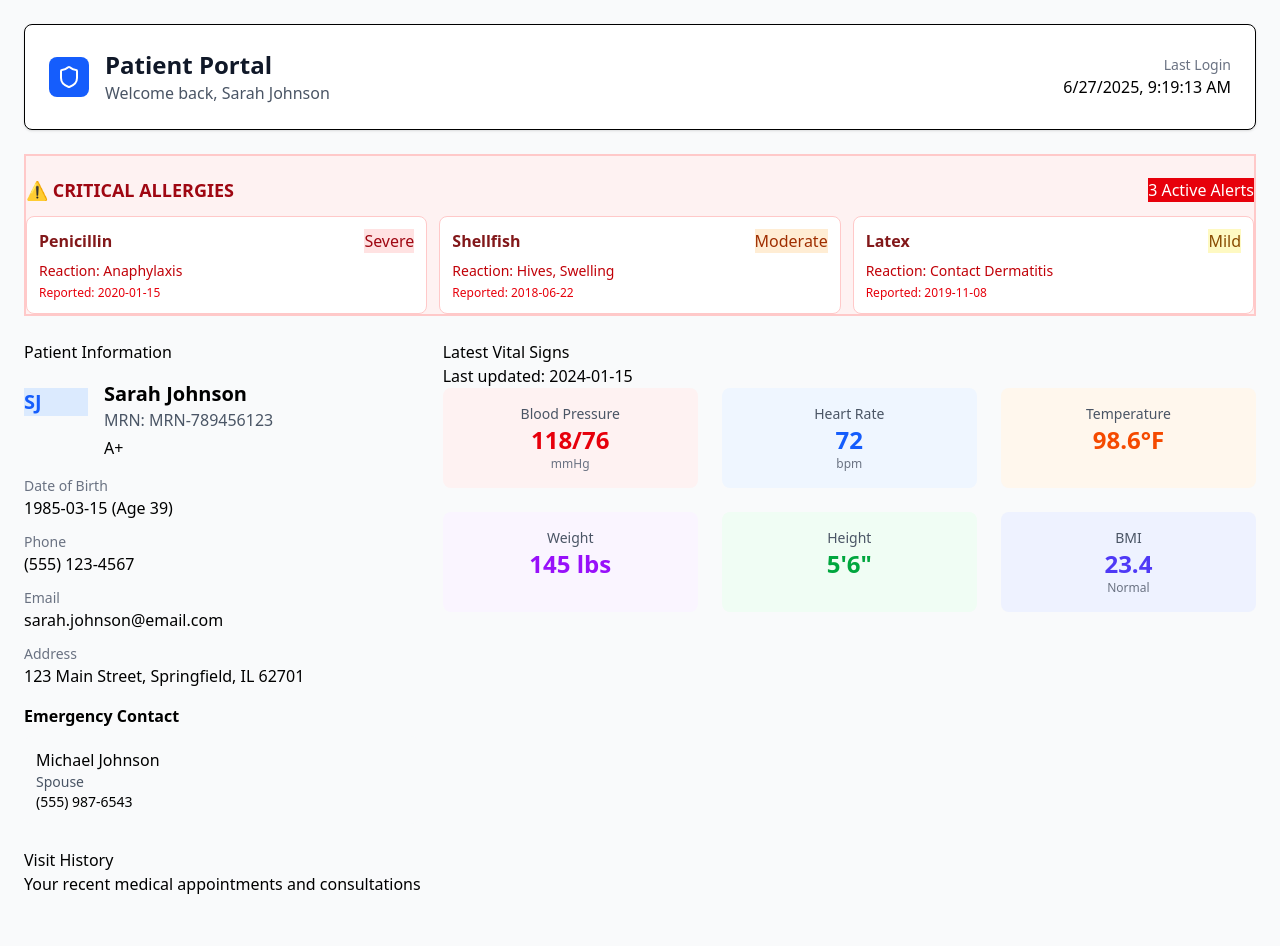
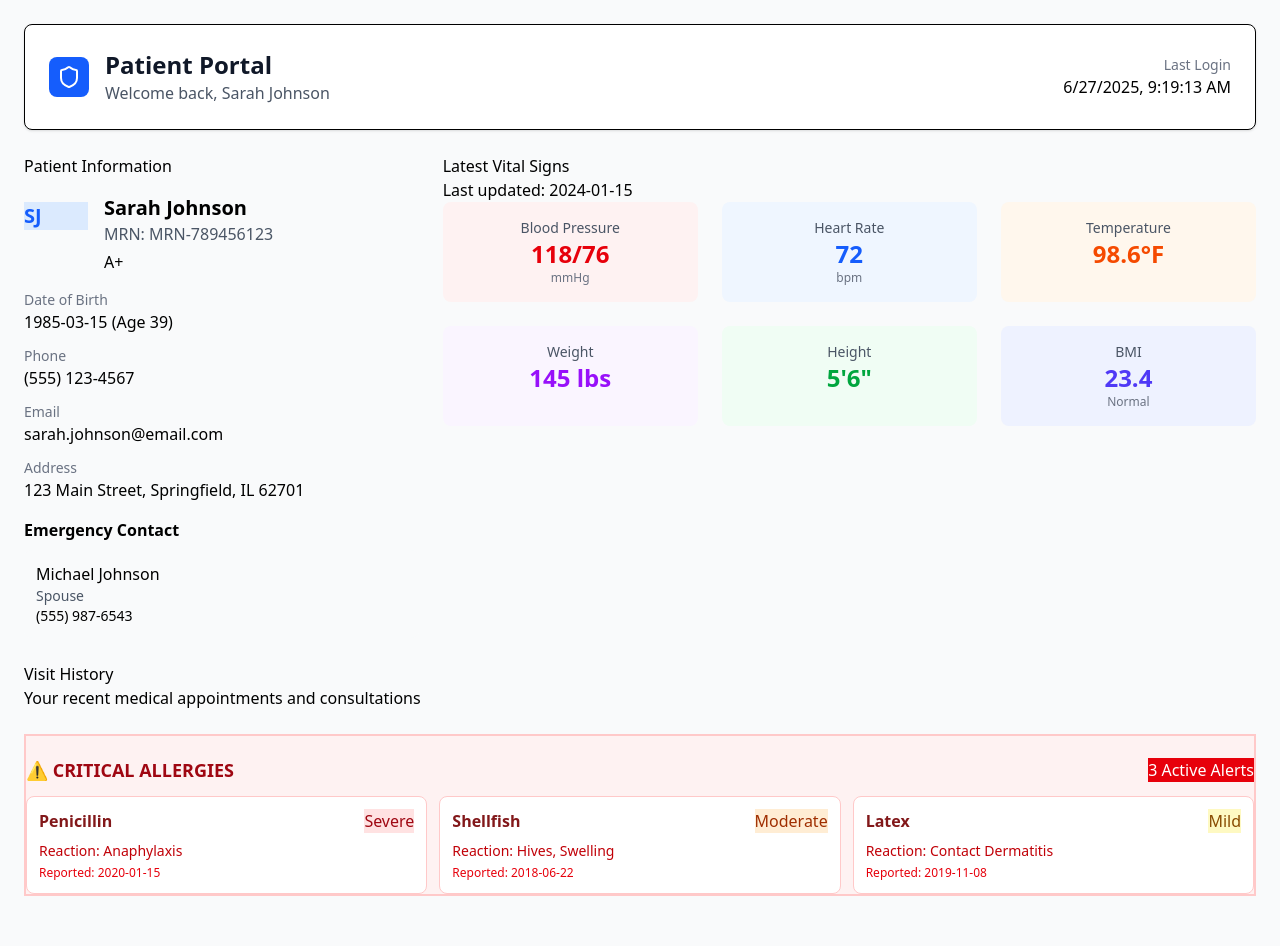
Before and after one commit to Walker-Gideon/Clinic-web, a React (Vite) app: page /patient in a window 1280 px wide. Shown: the top 946 px of the page. Built offline with nearby package versions, Linux system fonts and the light colour scheme.

Commit message:
Added the Patient Alert data to it component

```diff
--- a/src/features/patient/PatientLayout.jsx
+++ b/src/features/patient/PatientLayout.jsx
@@ -1,5 +1,9 @@
 import PatientFooter from "./PatientFooter";
 import PatientHeader from "./PatientHeader";
+import PatientMain from "./PatientMain";
+import PatientAlert from "./patientMain/PatientAlert";
+import PatientHistory from "./patientMain/PatientHistory";
+import PatientSummary from "./patientMain/PatientSummary";
 
 // Mock patient data
 const patientData = {
@@ -135,51 +139,6 @@ export default function PatientLayout() {
         <PatientHeader patientData={patientData} />
 
         {/* Critical Alerts - Allergies */}
-        {patientData.allergies.length > 0 && (
-          // Alert
-          <div className="border-2 border-red-200 bg-red-50">
-            {/* AlertTriangle */}
-            <div className="h-5 w-5 text-red-600" />
-            {/* AlertDescription */}
-            <div className="text-red-800">
-              <div className="flex items-center justify-between">
-                <span className="text-lg font-semibold">
-                  ⚠️ CRITICAL ALLERGIES
-                </span>
-                <p className="bg-red-600 text-white">
-                  {patientData.allergies.length} Active Alert
-                  {patientData.allergies.length > 1 ? "s" : ""}
-                </p>
-              </div>
-              <div className="mt-3 grid grid-cols-1 gap-3 md:grid-cols-3">
-                {patientData.allergies.map((allergy, index) => (
-                  <div
-                    key={index}
-                    className="rounded-lg border border-red-200 bg-white p-3"
-                  >
-                    <div className="mb-2 flex items-center justify-between">
-                      <span className="font-bold text-red-900">
-                        {allergy.allergen}
-                      </span>
-                      <h1
-                        className={getSeverityColor(allergy.severity)}
-                        variant="outline"
-                      >
-                        {allergy.severity}
-                      </h1>
-                    </div>
-                    <p className="text-sm text-red-700">
-                      Reaction: {allergy.reaction}
-                    </p>
-                    <p className="mt-1 text-xs text-red-600">
-                      Reported: {allergy.dateReported}
-                    </p>
-                  </div>
-                ))}
-              </div>
-            </div>
-          </div>
-        )}
 
         {/* Patient Summary Cards */}
         <div className="grid grid-cols-1 gap-6 lg:grid-cols-3">
@@ -430,7 +389,17 @@ export default function PatientLayout() {
           </div>
         </div>
 
-        {/* Footer */}
+        <PatientMain>
+          {patientData.allergies.length > 0 && (
+            <PatientAlert
+              patientData={patientData}
+              getSeverityColor={getSeverityColor}
+            />
+          )}
+          <PatientSummary />
+          <PatientHistory />
+        </PatientMain>
+
         <PatientFooter />
       </div>
     </div>
--- a/src/features/patient/patientMain/PatientAlert.jsx
+++ b/src/features/patient/patientMain/PatientAlert.jsx
@@ -1,3 +1,45 @@
-export default function PatientAlert() {
-  return <div></div>;
+export default function PatientAlert({ patientData, getSeverityColor }) {
+  return (
+    // Alert
+    <div className="border-2 border-red-200 bg-red-50">
+      {/* AlertTriangle */}
+      <div className="h-5 w-5 text-red-600" />
+      {/* AlertDescription */}
+      <div className="text-red-800">
+        <div className="flex items-center justify-between">
+          <span className="text-lg font-semibold">⚠️ CRITICAL ALLERGIES</span>
+          <p className="bg-red-600 text-white">
+            {patientData.allergies.length} Active Alert
+            {patientData.allergies.length > 1 ? "s" : ""}
+          </p>
+        </div>
+        <div className="mt-3 grid grid-cols-1 gap-3 md:grid-cols-3">
+          {patientData.allergies.map((allergy, index) => (
+            <div
+              key={index}
+              className="rounded-lg border border-red-200 bg-white p-3"
+            >
+              <div className="mb-2 flex items-center justify-between">
+                <span className="font-bold text-red-900">
+                  {allergy.allergen}
+                </span>
+                <h1
+                  className={getSeverityColor(allergy.severity)}
+                  variant="outline"
+                >
+                  {allergy.severity}
+                </h1>
+              </div>
+              <p className="text-sm text-red-700">
+                Reaction: {allergy.reaction}
+              </p>
+              <p className="mt-1 text-xs text-red-600">
+                Reported: {allergy.dateReported}
+              </p>
+            </div>
+          ))}
+        </div>
+      </div>
+    </div>
+  );
 }
```
